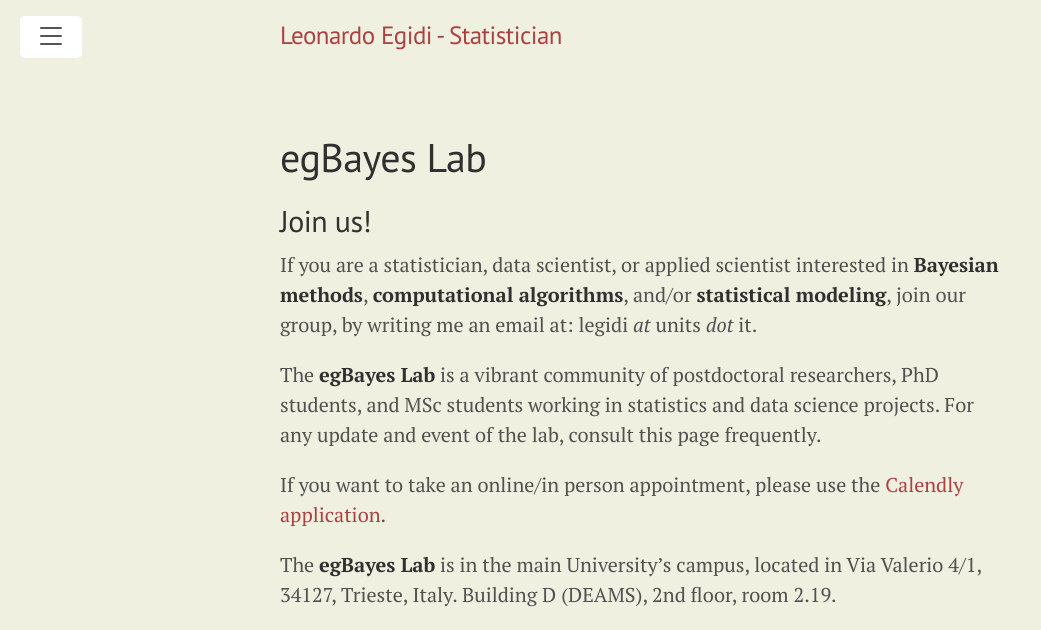
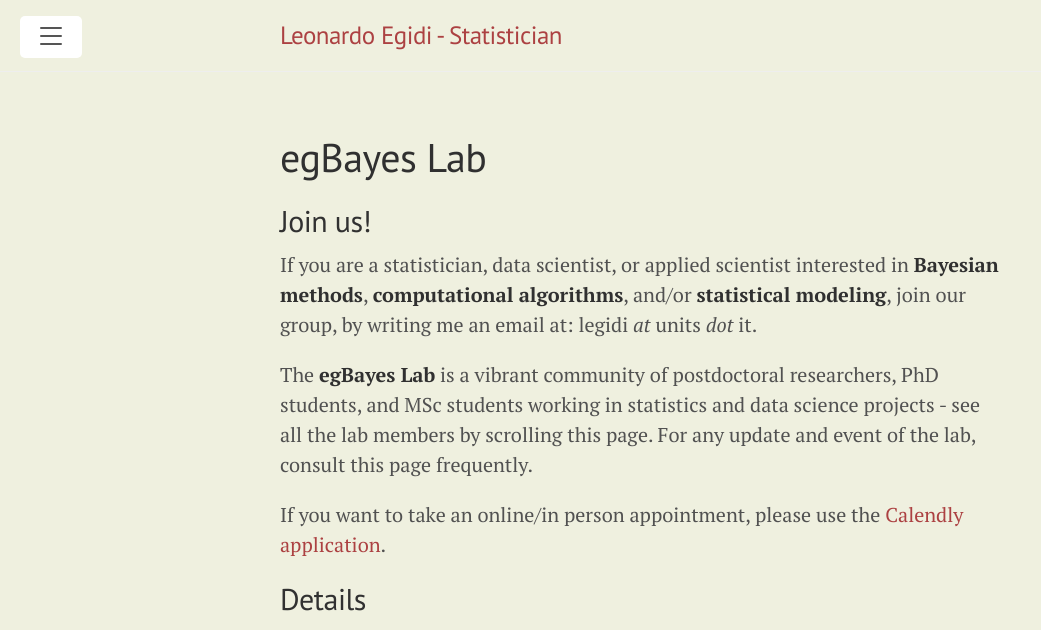
Before and after one commit to LeoEgidi/leoegidi.github.io, a Jekyll site: the page built from lab.md, in a window 1280 px wide and 1400 px high. Shown: the top 630 px of the window, without its empty margins (0-1041 px from the left). Built offline with Jekyll 4.4.1, drawn with Linux system fonts in a browser that asks for light colours; Markdown is read by kramdown in place of the engine named in the settings; some of the changed text lies outside the part shown; grey boxes are pictures that could not be loaded.

Commit message:
Update lab.md

```diff
--- a/lab.md
+++ b/lab.md
@@ -11,10 +11,15 @@ description: "Bayesian Lab of Leonardo Egidi"
 If you are a statistician, data scientist, or applied scientist interested in **Bayesian methods**,
  **computational algorithms**, and/or **statistical modeling**, join our group, by writing me an email at: legidi *at* units *dot* it.
 
-The **egBayes Lab** is a vibrant community of postdoctoral researchers, PhD students, and MSc students working in statistics and data science projects.
+The **egBayes Lab** is a vibrant community of postdoctoral researchers, PhD students, and MSc students working in statistics and data science projects - see all the lab members by scrolling this page.
 For any update and event of the lab, consult this page frequently.
 
 If you want to take an online/in person appointment, please use the [Calendly application](https://calendly.com/leonegidi){:target="_blank" rel="noopener noreferrer"}.
+
+
+## Details
+
+We meet every Tuesday at 10 am in the Meeting Room (third floor) at DEAMS, in Via Valerio 4/1D. We also broadcast the meeting through MS Teams. If you want to participate, just stop by or write me an email. We usually discuss some recent research of the members, or we discuss a general topic of interest for our community. The meeting is very informal, thus join us if you want to collaborate.
 
 The **egBayes Lab** is in the main University's campus, located in Via Valerio 4/1, 34127, Trieste, Italy. Building D (DEAMS), 2nd floor, room 2.19.
 
@@ -22,6 +27,16 @@ The **egBayes Lab** is in the main University's campus, located in Via Valerio 4
 
 
 ## Members
+
+<div class="lab-member">
+    <img src="{{ '/egidi_primo_piano.jpg' | relative_url }}" alt="egi">
+    <div class="lab-info">
+      <h4>Leonardo Egidi</h4>
+      <p>Associate professor</p>
+    </div>
+  </div>
+</div>
+
 
 <div class="lab-member">
     <img src="{{ '/macri.jpg' | relative_url }}" alt="macri">
```
Also changed, not shown: other parts of lab.md (+1 -1 lines).
